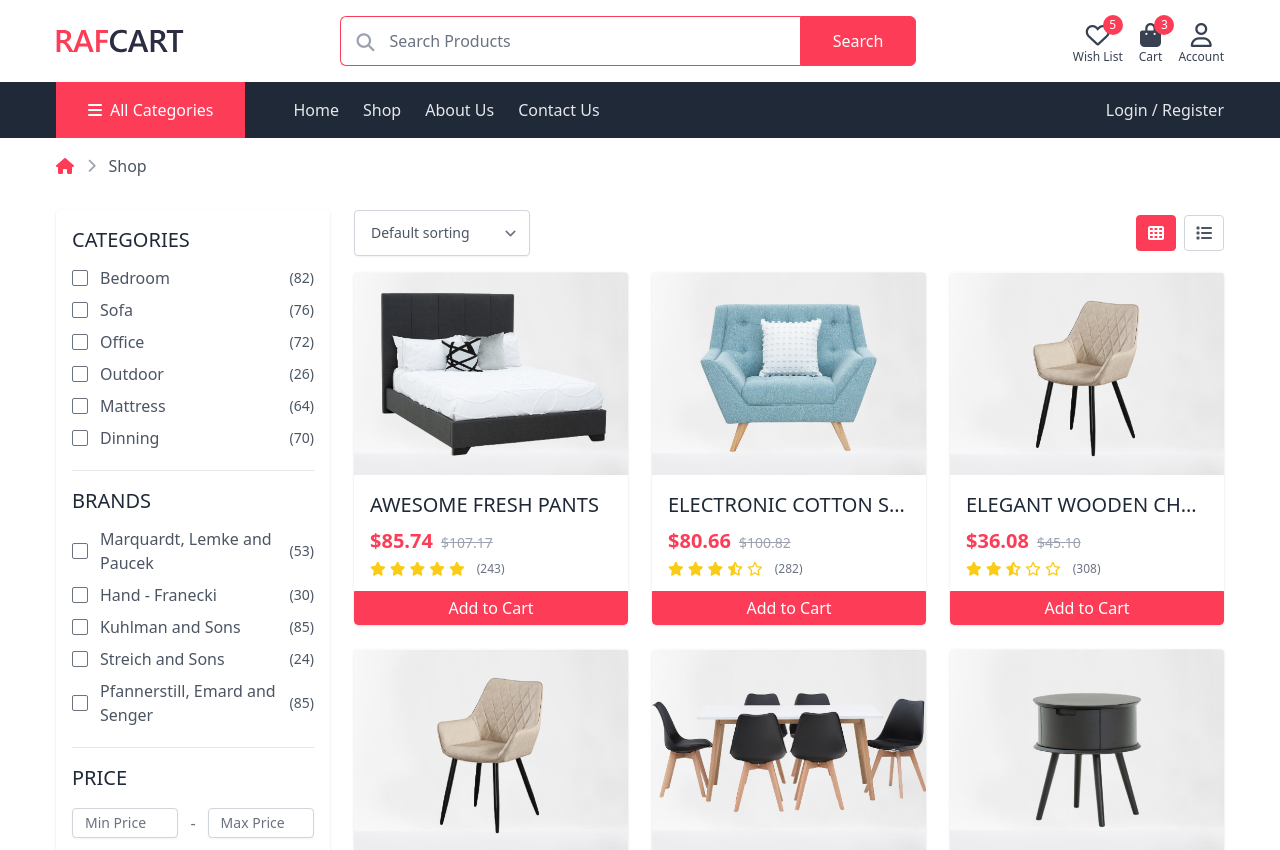
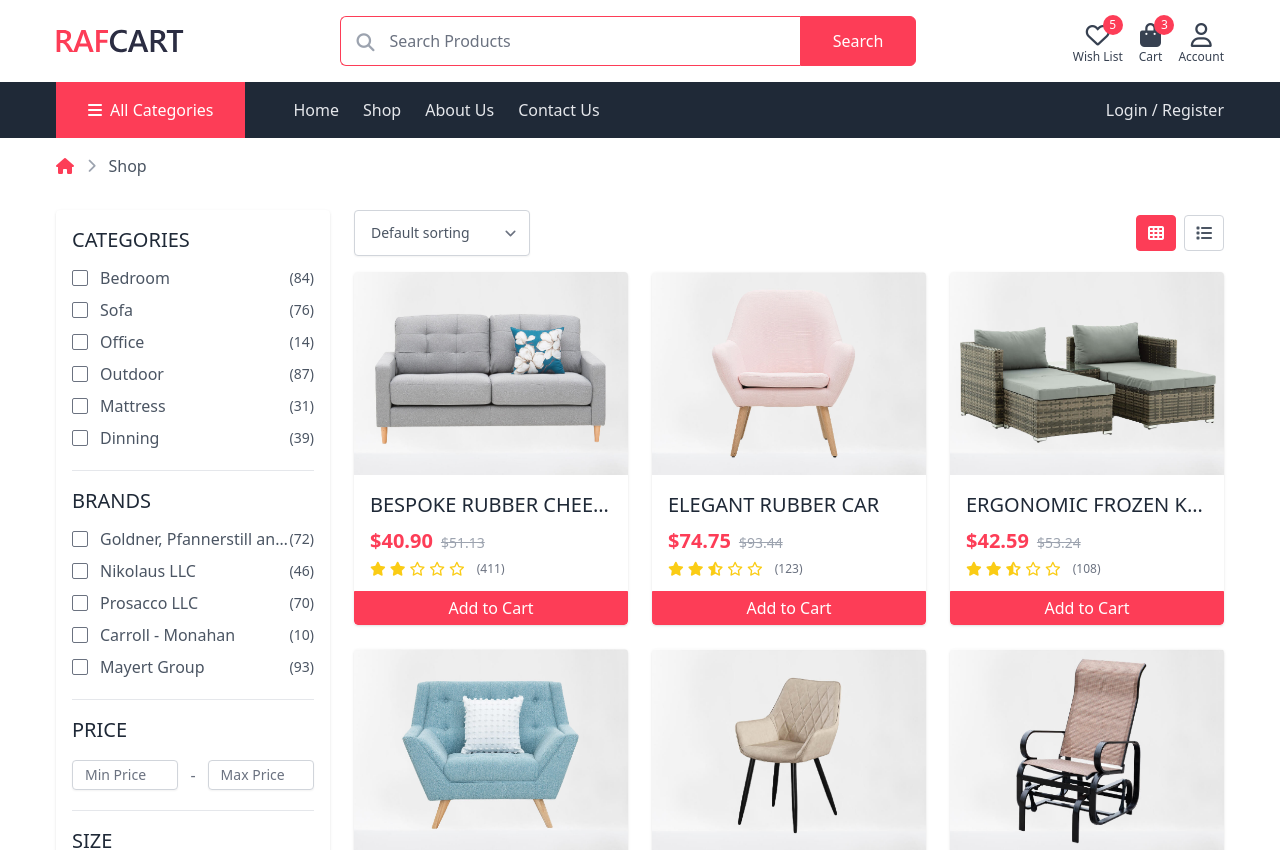
Before and after one commit to tri1911/ecommerce-mern, a React (Create React App) app in the folder client/: page /shop in a window 1280 px wide. Shown: the top 850 px of the page. Built offline with nearby package versions, Linux system fonts and the light colour scheme.

Commit message:
feat: implement brand filter within ShopPage

```diff
--- a/client/src/components/Filters/BrandFilter.tsx
+++ b/client/src/components/Filters/BrandFilter.tsx
@@ -1,19 +1,45 @@
+import { useNavigate, useSearchParams } from "react-router-dom";
 import { Brand } from "../../types";
 import FilterCheckBox from "./FilterCheckBox";
 
+// TODO: abstract the CategoryFilter & BrandFilter into a generic one
 export default function BrandFilter({ items }: { items: Brand[] }) {
+  const [searchParams] = useSearchParams();
+
+  const navigate = useNavigate();
+
+  const handleBoxChecked: React.ChangeEventHandler<HTMLInputElement> = (
+    event
+  ) => {
+    const { checked, name } = event.target;
+
+    if (checked) {
+      searchParams.append("brand", name);
+      navigate(`/shop?${searchParams.toString()}`);
+    } else {
+      const newParams = new URLSearchParams(
+        Array.from(searchParams).filter(
+          ([key, value]) => key !== "brand" || value !== name
+        )
+      );
+      navigate(`/shop?${newParams.toString()}`);
+    }
+  };
+
   return (
     <div className="pt-4">
       <h3 className="text-xl text-gray-800 mb-3 uppercase font-medium">
         Brands
       </h3>
       <div className="space-y-2">
-        {items.map(({ name, quantity }) => (
+        {items.map(({ slug, name, quantity }) => (
           <FilterCheckBox
-            slug={"#"}
-            key={name}
+            key={slug}
+            slug={slug}
             name={name}
             productsCount={quantity}
+            checked={searchParams.getAll("brand").includes(slug)}
+            onChange={handleBoxChecked}
           />
         ))}
       </div>
--- a/client/src/components/Filters/CategoryFilter.tsx
+++ b/client/src/components/Filters/CategoryFilter.tsx
@@ -22,11 +22,9 @@ export default function CategoryFilter({ items }: { items: Category[] }) {
     const { checked, name } = event.target;
 
     if (checked) {
-      // setSearchParams({ category: name });
       searchParams.append("category", name);
       navigate(`/shop?${searchParams.toString()}`);
     } else {
-      // setSearchParams({});
       const newParams = new URLSearchParams(
         Array.from(searchParams).filter(
           ([key, value]) => key !== "category" || value !== name
@@ -45,7 +43,7 @@ export default function CategoryFilter({ items }: { items: Category[] }) {
       <div className="space-y-2">
         {items.map(({ slug, name, quantity }) => (
           <FilterCheckBox
-            key={name}
+            key={slug}
             name={name}
             slug={slug}
             productsCount={quantity}
--- a/client/src/components/Filters/FilterCheckBox.tsx
+++ b/client/src/components/Filters/FilterCheckBox.tsx
@@ -21,7 +21,10 @@ export default function FilterCheckBox({
         className="text-primary focus:ring-0 rounded-sm cursor-pointer"
         onChange={onChange}
       />
-      <label htmlFor={slug} className="text-gray-600 ml-3 cursor-pointer">
+      <label
+        htmlFor={slug}
+        className="text-gray-600 ml-3 cursor-pointer truncate"
+      >
         {name}
       </label>
       <div className="ml-auto text-gray-600 text-sm">({productsCount})</div>
--- a/client/src/data/brands.ts
+++ b/client/src/data/brands.ts
@@ -6,7 +6,7 @@ export const brands: Brand[] = [];
 export function createRandomBrand(): Brand {
   const brand = faker.company.companyName();
   return {
-    slug: brand.toLowerCase(),
+    slug: brand.toLowerCase().split(" ")[0],
     name: brand,
     quantity: Number(faker.random.numeric(2)),
   };
--- a/client/src/data/products.ts
+++ b/client/src/data/products.ts
@@ -1,5 +1,6 @@
 import { faker } from "@faker-js/faker";
 import { Product } from "../types";
+import { brands } from "./brands";
 import { categories } from "./categories";
 
 const TOTAL = 12;
@@ -8,14 +9,14 @@ export const products: Product[] = [];
 
 export function createRandomProduct(): Product {
   return {
-    _id: faker.datatype.uuid(),
+    _id: faker.database.mongodbObjectId(),
     name: faker.commerce.productName(),
     image: `images/products/product${faker.datatype.number({
       min: 1,
       max: TOTAL,
     })}.jpg`,
     description: faker.commerce.productDescription(),
-    brand: faker.company.companyName(),
+    brand: brands[faker.datatype.number(brands.length - 1)].slug,
     category: categories[faker.datatype.number(categories.length - 1)].slug,
     price: faker.datatype.number({ min: 10, max: 100, precision: 0.01 }),
     rating: faker.datatype.number({ min: 1, max: 5, precision: 0.1 }),
--- a/client/src/pages/ShopPage.tsx
+++ b/client/src/pages/ShopPage.tsx
@@ -21,13 +21,19 @@ export default function ShopPage() {
   const status = useAppSelector(selectProductsRequestStatus);
 
   const selectedCategories = searchParams.getAll("category") ?? "";
-  // console.log("selectedCategories:", selectedCategories);
+  const selectedBrands = searchParams.getAll("brand") ?? "";
 
-  const filteredProducts = products.filter((product) =>
-    selectedCategories.length === 0
-      ? true
-      : selectedCategories.includes(product.category)
-  );
+  const filteredProducts = products
+    .filter((product) =>
+      selectedCategories.length === 0
+        ? true
+        : selectedCategories.includes(product.category)
+    )
+    .filter((product) =>
+      selectedBrands.length === 0
+        ? true
+        : selectedBrands.includes(product.brand)
+    );
 
   const dispatch = useAppDispatch();
 
```
